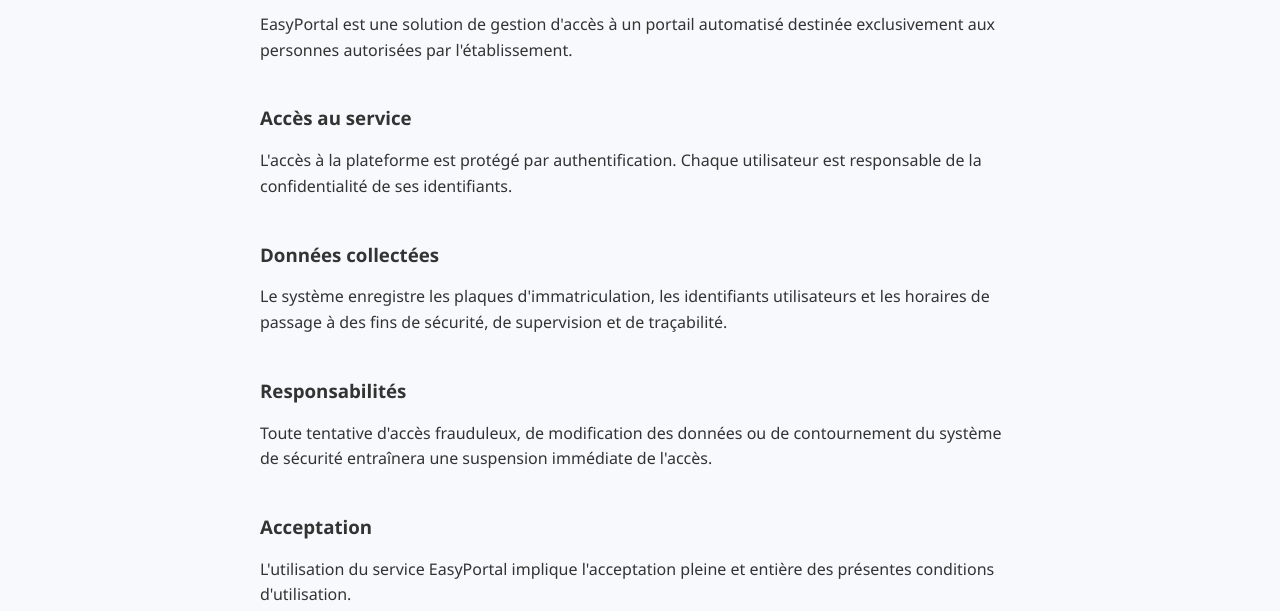
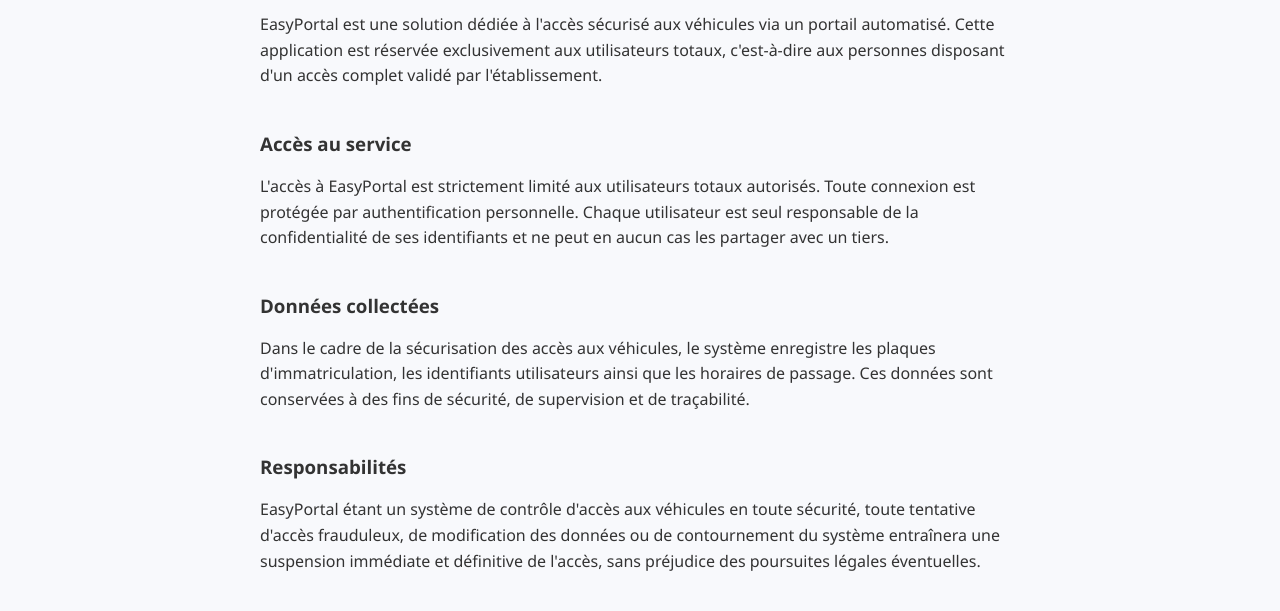
Before and after one commit to salim-nc/Easy-Portal, a plain HTML site: page a-propos.html in a window 1280 px wide. Shown: the part 189-800 px from the top of the page. Drawn offline with Linux system fonts and the light colour scheme.

Commit message:
Mise à jour conditions d'utilisation - accès utilisateurs totaux + sécurité véhicules

```diff
--- a/a-propos.html
+++ b/a-propos.html
@@ -40,32 +40,40 @@
 <div class="content">
     <h1>Conditions d'utilisation</h1>
     <p>
-        EasyPortal est une solution de gestion d'accès à un portail automatisé destinée
-        exclusivement aux personnes autorisées par l'établissement.
+        EasyPortal est une solution dédiée à l'accès sécurisé aux véhicules via un portail automatisé.
+        Cette application est réservée exclusivement aux utilisateurs totaux, c'est-à-dire aux personnes
+        disposant d'un accès complet validé par l'établissement.
     </p>
 
     <h3>Accès au service</h3>
     <p>
-        L'accès à la plateforme est protégé par authentification. Chaque utilisateur est
-        responsable de la confidentialité de ses identifiants.
+        L'accès à EasyPortal est strictement limité aux utilisateurs totaux autorisés.
+        Toute connexion est protégée par authentification personnelle. Chaque utilisateur
+        est seul responsable de la confidentialité de ses identifiants et ne peut en aucun
+        cas les partager avec un tiers.
     </p>
 
     <h3>Données collectées</h3>
     <p>
-        Le système enregistre les plaques d'immatriculation, les identifiants utilisateurs
-        et les horaires de passage à des fins de sécurité, de supervision et de traçabilité.
+        Dans le cadre de la sécurisation des accès aux véhicules, le système enregistre
+        les plaques d'immatriculation, les identifiants utilisateurs ainsi que les horaires
+        de passage. Ces données sont conservées à des fins de sécurité, de supervision et
+        de traçabilité.
     </p>
 
     <h3>Responsabilités</h3>
     <p>
-        Toute tentative d'accès frauduleux, de modification des données ou de contournement
-        du système de sécurité entraînera une suspension immédiate de l'accès.
+        EasyPortal étant un système de contrôle d'accès aux véhicules en toute sécurité,
+        toute tentative d'accès frauduleux, de modification des données ou de contournement
+        du système entraînera une suspension immédiate et définitive de l'accès, sans préjudice
+        des poursuites légales éventuelles.
     </p>
 
     <h3>Acceptation</h3>
     <p>
-        L'utilisation du service EasyPortal implique l'acceptation pleine et entière des
-        présentes conditions d'utilisation.
+        L'utilisation du service EasyPortal — conçu pour garantir un accès aux véhicules
+        en toute sécurité — implique l'acceptation pleine et entière des présentes conditions
+        d'utilisation, réservées aux seuls utilisateurs totaux de la plateforme.
     </p>
 </div>
 
```
